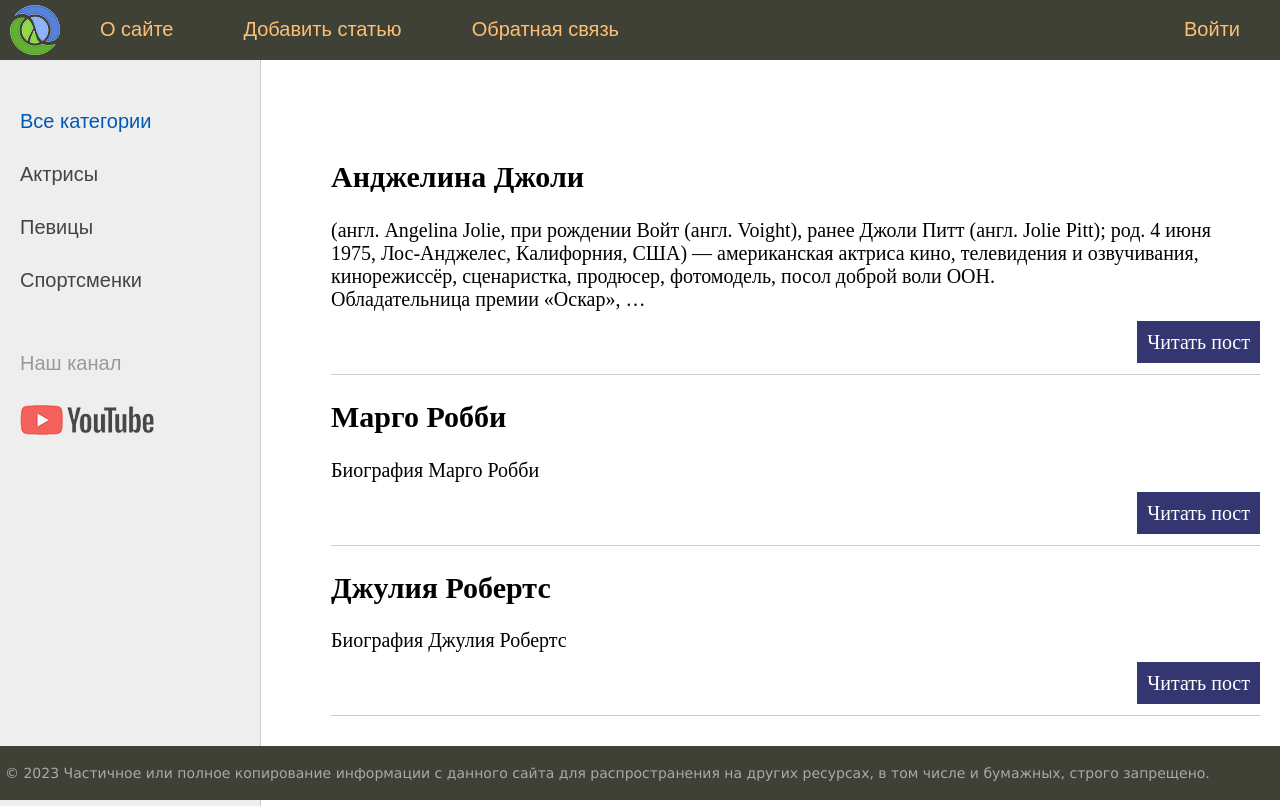
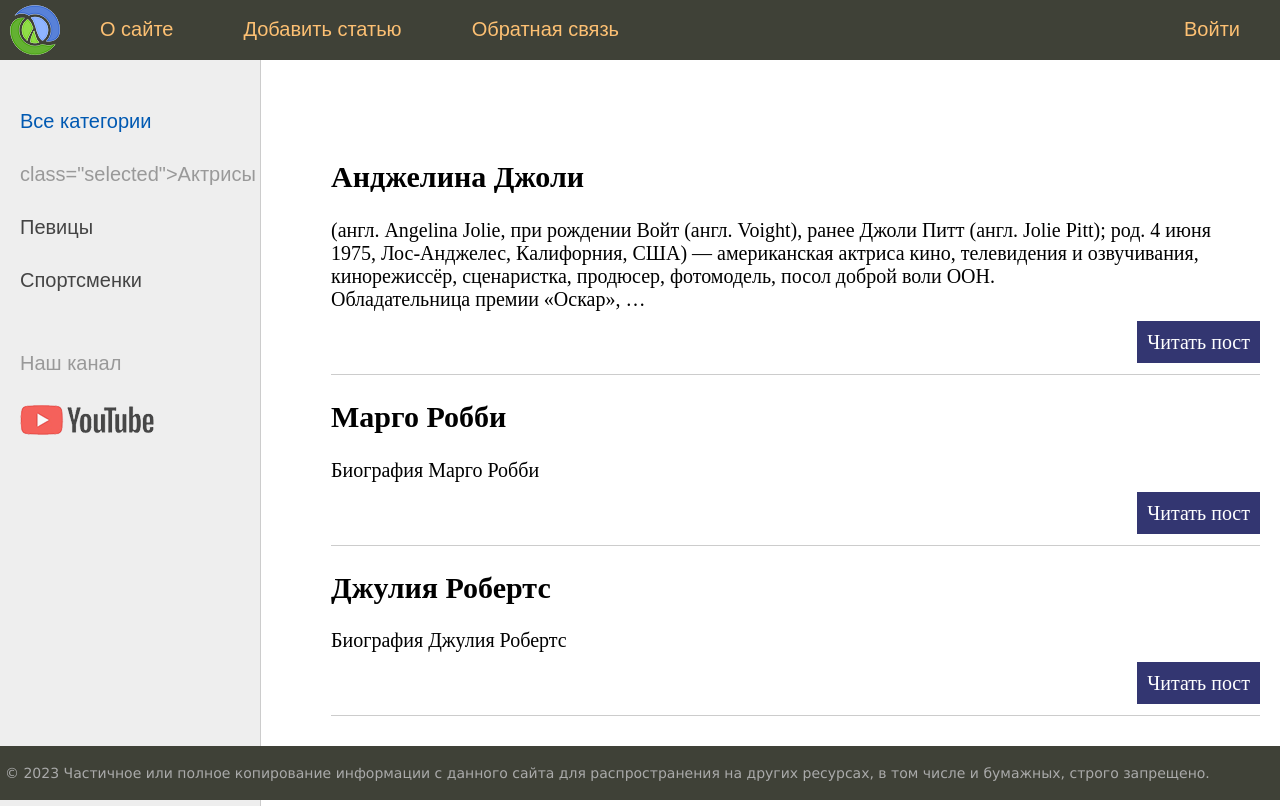
Before and after one commit to arduan/sitewomen, a Django app: page /category/1/ in a window 1280 px wide. Run offline with Django 4.2, Linux system fonts and the light colour scheme.

Commit message:
includs tags.

```diff
--- a/templates/base.html
+++ b/templates/base.html
@@ -31,11 +31,14 @@
 <!-- Sidebar слева -->
 	<td valign="top" class="left-chapters">
 	<ul id="leftchapters">
-		{% get_cat as categories %}
+		{% if cat_selected == 0 or cat_selected is None %}
+		{% else %}
 		<li class="selected">Все категории</li>
-		{% for cat in categories %}
-			<li><a href="{% url 'category' cat.id %}">{{ cat.name }}</a></li>
-		{% endfor %}
+
+		{% endif %}
+
+		{% show_categories cat_selected %}
+
 		<li class="share">
 		<p>Наш канал</p>
 		<a class="share-yt" href="https://www.youtube.com/channel/UClJzWfGWuGJL2t-3dYKcHTA/playlists" target="_blank" rel="nofollow"></a>
--- /dev/null
+++ b/women/templates/women/list_categories.html
@@ -0,0 +1,9 @@
+
+
+{% for cat in cats %}
+{% if cat.id == cat_selected %}
+    <li> class="selected">{{cat.name}}</li>
+{% else %}
+    <li><a href="{% url 'category' cat.id %}">{{ cat.name }}</a></li>
+{% endif %}
+{% endfor %}
--- a/women/templatetags/women_tags.py
+++ b/women/templatetags/women_tags.py
@@ -7,3 +7,9 @@
 @register.simple_tag(name='get_cat')
 def get_categories():
     return views.cats_db
+
+
+@register.inclusion_tag('women/list_categories.html')
+def show_categories(cat_selected=0):
+    cats = views.cats_db
+    return {'cats': cats, 'cat_selected': cat_selected}
--- a/women/views.py
+++ b/women/views.py
@@ -29,6 +29,7 @@
         'title': 'Главная страница',
         'menu': menu,
         'posts': data_db,
+        'cat_selected': 0,
     }
     return render(request, 'women/index.html', context=data)
 
@@ -54,7 +55,13 @@
 
 
 def show_category(request, cat_id):
-    return index(request)
+    data = {
+        'title': 'Отображение по рубрикам',
+        'menu': menu,
+        'posts': data_db,
+        'cat_selected': cat_id,
+    }
+    return render(request, 'women/index.html', context=data)
 
 
 def page_not_found(request, exception):
```
Also changed, not shown: manage.py (added, +22 -0 lines), db.sqlite3 (added), sitewomen/__init__.py (added), women/__init__.py (added), women/migrations/__init__.py (added).
